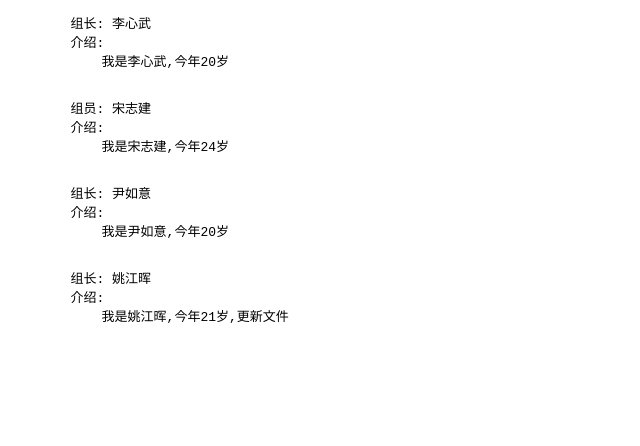
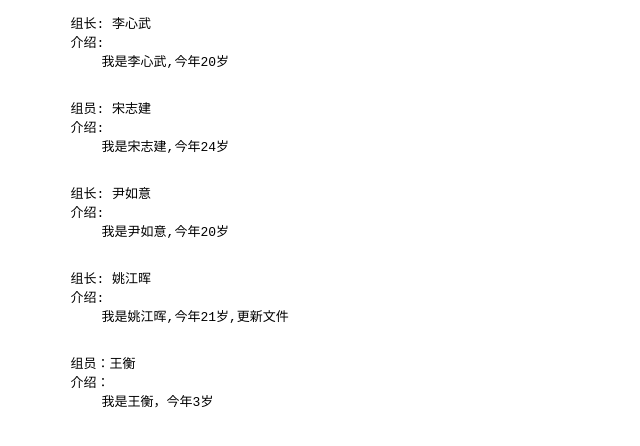
Before and after one commit to steadmengyan/git_03, a plain HTML site: page index.html in a window 1280 px wide. Shown: the whole page, without its empty margins (0-640 px from the left). Drawn offline with Linux system fonts and the light colour scheme.

Commit message:
wangheng updata

```diff
--- a/index.html
+++ b/index.html
@@ -26,6 +26,11 @@
         介绍:
             我是姚江晖,今年21岁,更新文件
     </pre>
+    <pre>
+        组员：王衡
+        介绍：
+            我是王衡，今年3岁
+    </pre>
 
 </div>
 
```
